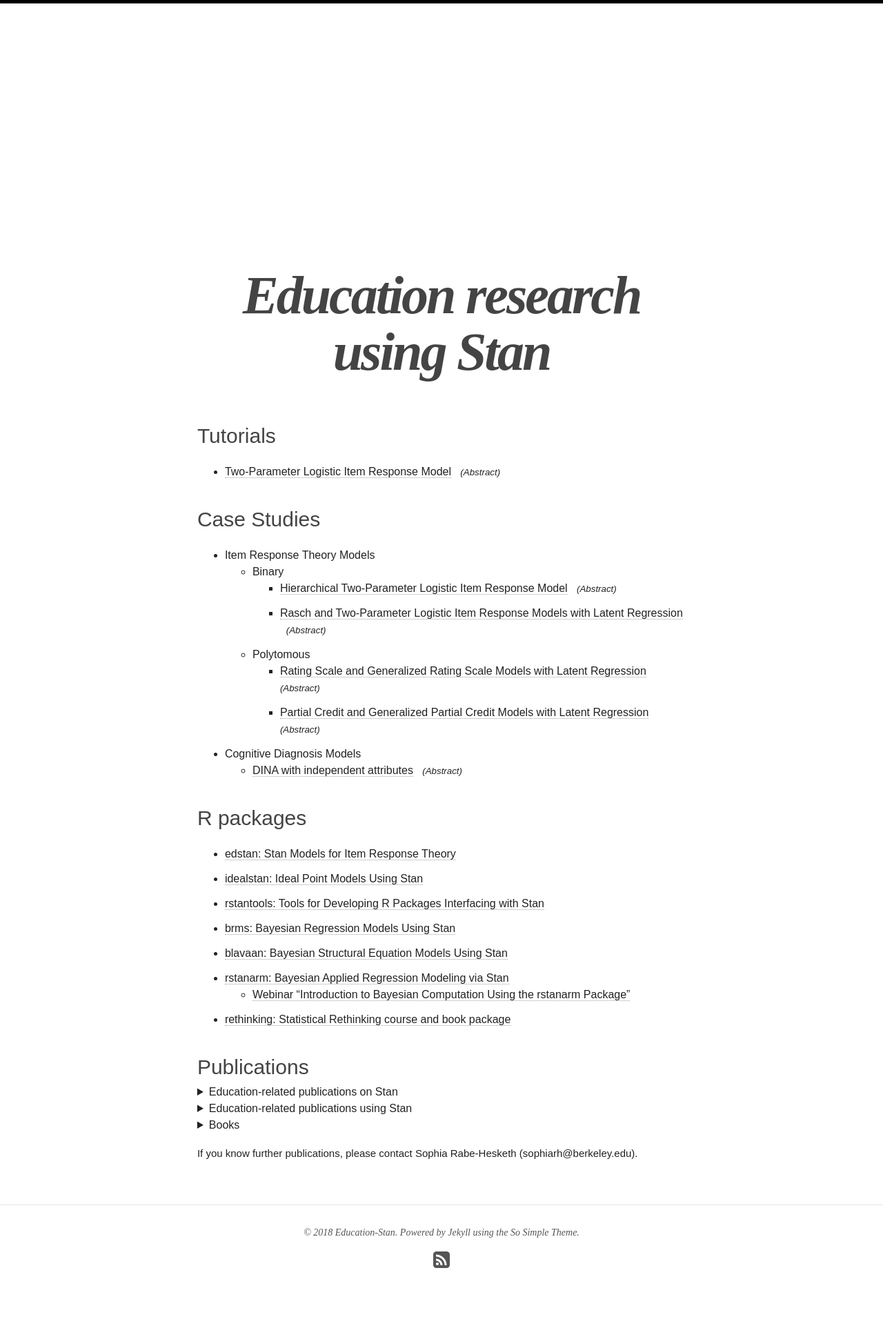
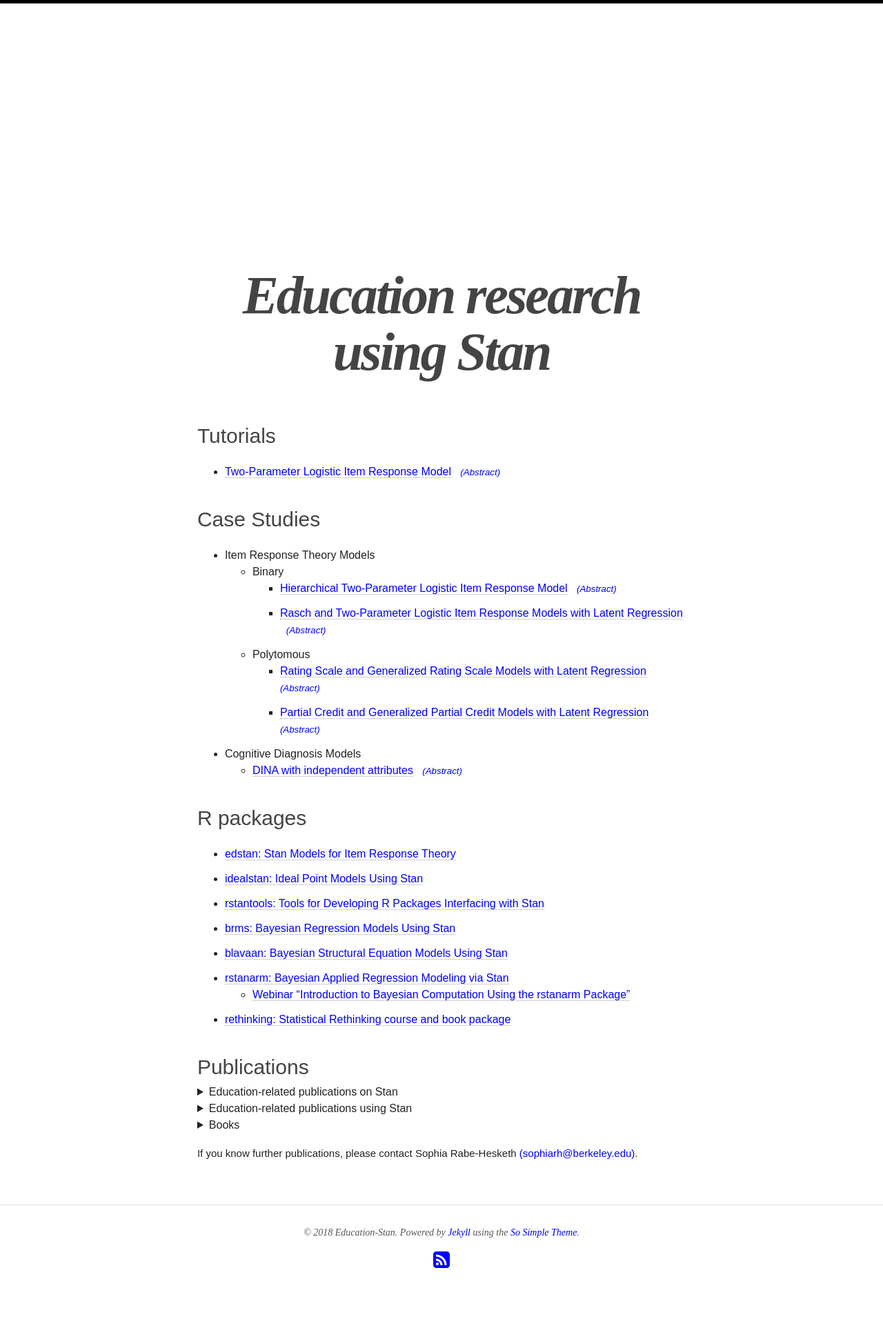
Before and after one commit to mitzimorris/education-stan.github.io, a Jekyll site: the page built from index.md, in a window 1280 px wide. Shown: the whole page at 69% size. Built offline with Jekyll 4.4.1, drawn with Linux system fonts in a browser that asks for light colours; nearby versions of some CDN libraries.

Commit message:
Update index.md

```diff
--- a/index.md
+++ b/index.md
@@ -8,7 +8,12 @@
   credit:
   creditlink:
 ---
-
+<style>
+/* unvisited link */
+a:link {
+    color: blue;
+}
+</style>
 
 # Tutorials
 * [Two-Parameter Logistic Item Response Model](http://mc-stan.org/users/documentation/case-studies/tutorial_twopl.html) &nbsp; <small>[_(Abstract)_](http://mc-stan.org/users/documentation/case-studies.html#two-parameter-logistic-item-response-model)</small>
```
